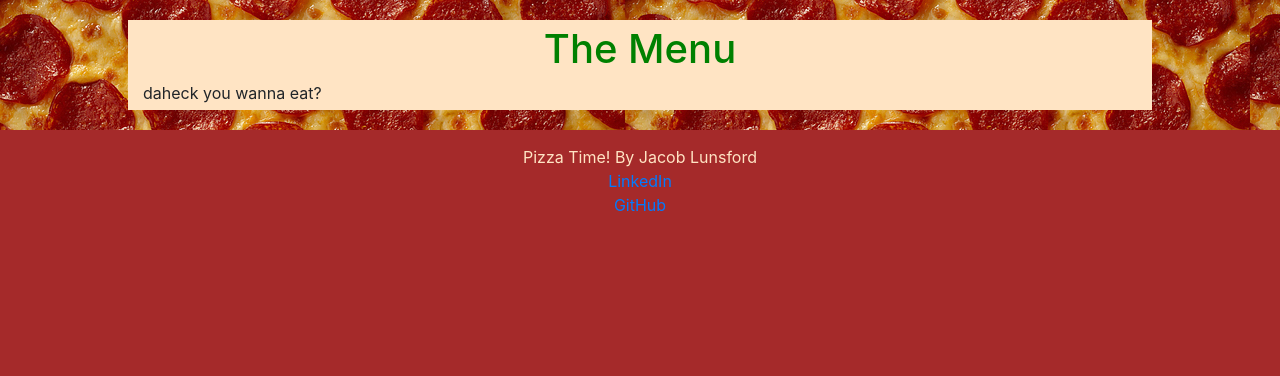
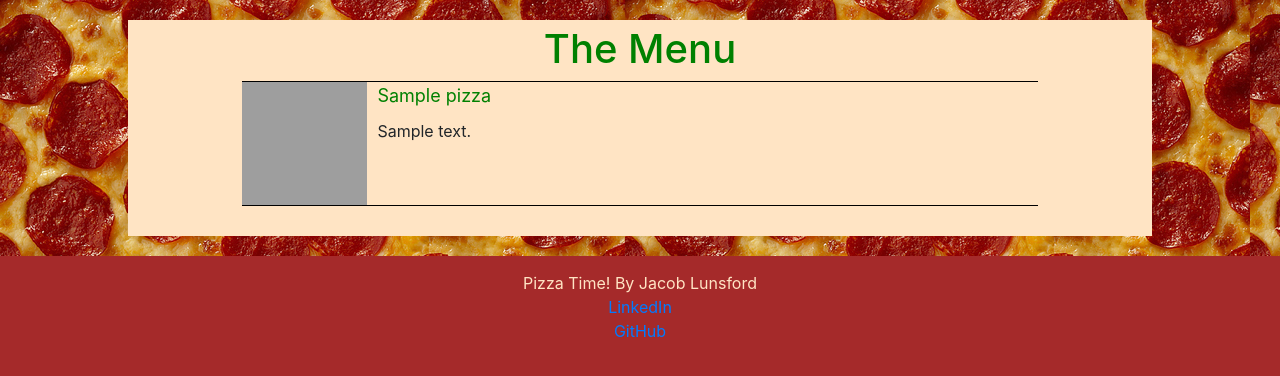
Before and after one commit to jalu589/Pizza-Time-, a Django app: template pizza/templates/pizza/menu.html in a window 1280 px wide. Shown: the part 50-426 px from the top of the page. Run offline with Django 4.2, Linux system fonts and the light colour scheme; the template is opened without the code that fills it: most values are stand-ins (such as "Sample title", 1, 10 or a date in 2020); some libraries are stand-ins or nearby versions; grey boxes are pictures that could not be loaded.

Commit message:
menu page food items

```diff
--- a/pizza/static/pizza/styles.css
+++ b/pizza/static/pizza/styles.css
@@ -1,3 +1,4 @@
+/* the following pertains to the layout page */
 h1 {
     color: green;
 }
@@ -43,10 +44,6 @@ main {
     text-align: center;
 }
 
-#description {
-    text-align: justify;
-}
-
 footer {
     display: table;
     text-align: center;
@@ -58,3 +55,38 @@ footer {
 footer > a {
     display: block;
 }
+
+/* the following pertains to the index page */
+#description {
+    text-align: justify;
+}
+
+/* the following pertains to the menu page */
+.menu-item {
+    width: 80%;
+    height: 125px;
+    display: flex;
+    border-top: 0.5px solid black;
+    border-bottom: 0.5px solid black;
+    margin-bottom: 25px;
+    margin-left: auto;
+    margin-right: auto;
+}
+
+.menu-left {
+    height: 100%;
+    width: 125px;
+    margin-right: 10px;
+}
+
+.menu-pic {
+    width: 100%;
+    height: 100%;
+    object-fit: cover;
+}
+
+.menu-title {
+    font-size: 18px;
+    margin-bottom: 10px;
+    color: green;
+}
--- a/pizza/templates/pizza/menu.html
+++ b/pizza/templates/pizza/menu.html
@@ -6,5 +6,18 @@
 
 {% block body %}
     <h1 id="pizza-time">The Menu</h1>
-    daheck you wanna eat?
+    <div id="menu">
+        {% for pizza in menu.pizzas %}
+        <div class="menu-item">
+            <div class="menu-left">
+                <img class="menu-pic" src="static/pizza/images/{{pizza.pic}}" alt="">
+            </div>
+            <div class="menu-right">
+                <p class="menu-title">{{ pizza.title }}</p>
+                <p class="menu-description">{{ pizza.description }}</p>
+            </div>
+        </div>
+        {% endfor %}
+    </div>
+
 {% endblock %}
--- a/pizza/views.py
+++ b/pizza/views.py
@@ -26,7 +26,6 @@ def menu(request):
         "icecreams": icecreams,
         "cookies": cookies
     }
-    print(menu)
     return render(request, "pizza/menu.html", {
         "menu": menu
     })
```
Also changed, not shown: db.sqlite3, pepperoni.jpg (renamed from pizza/static/pizza/images/pepperoni.jpg).
